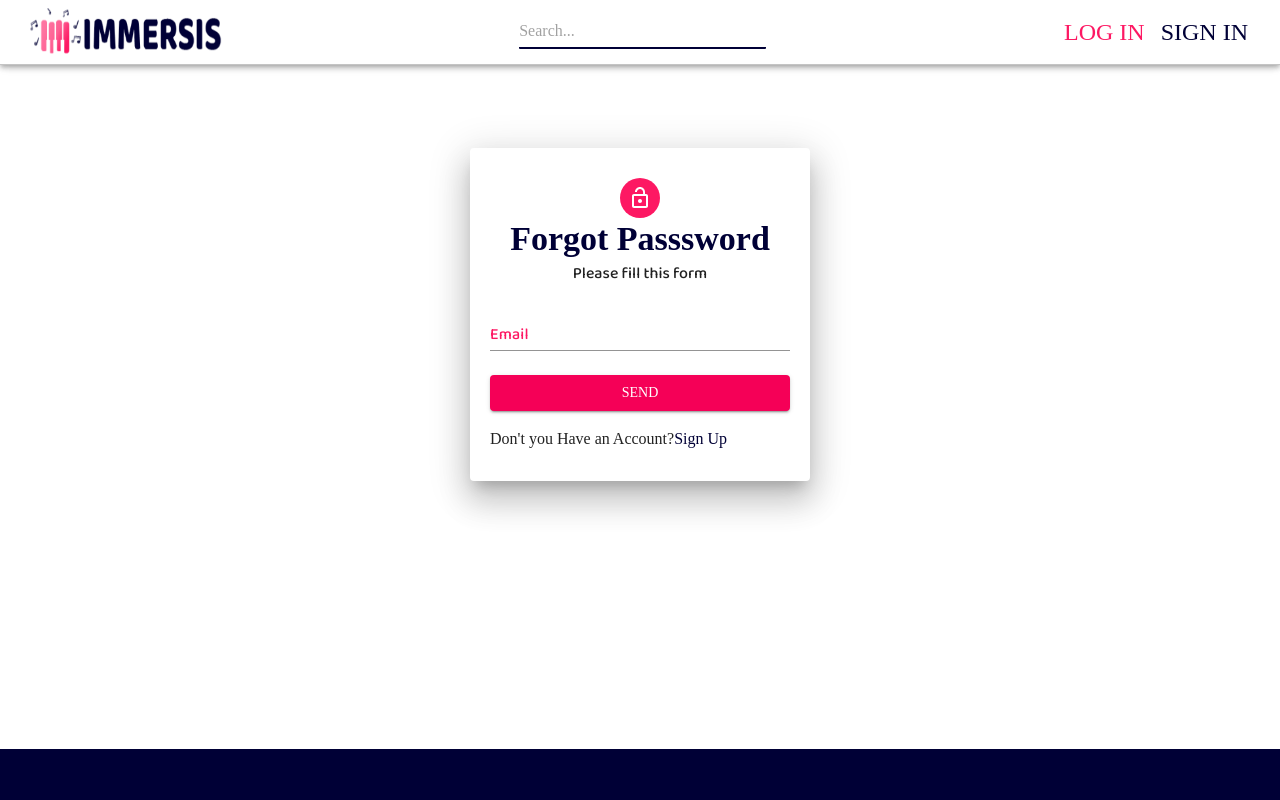
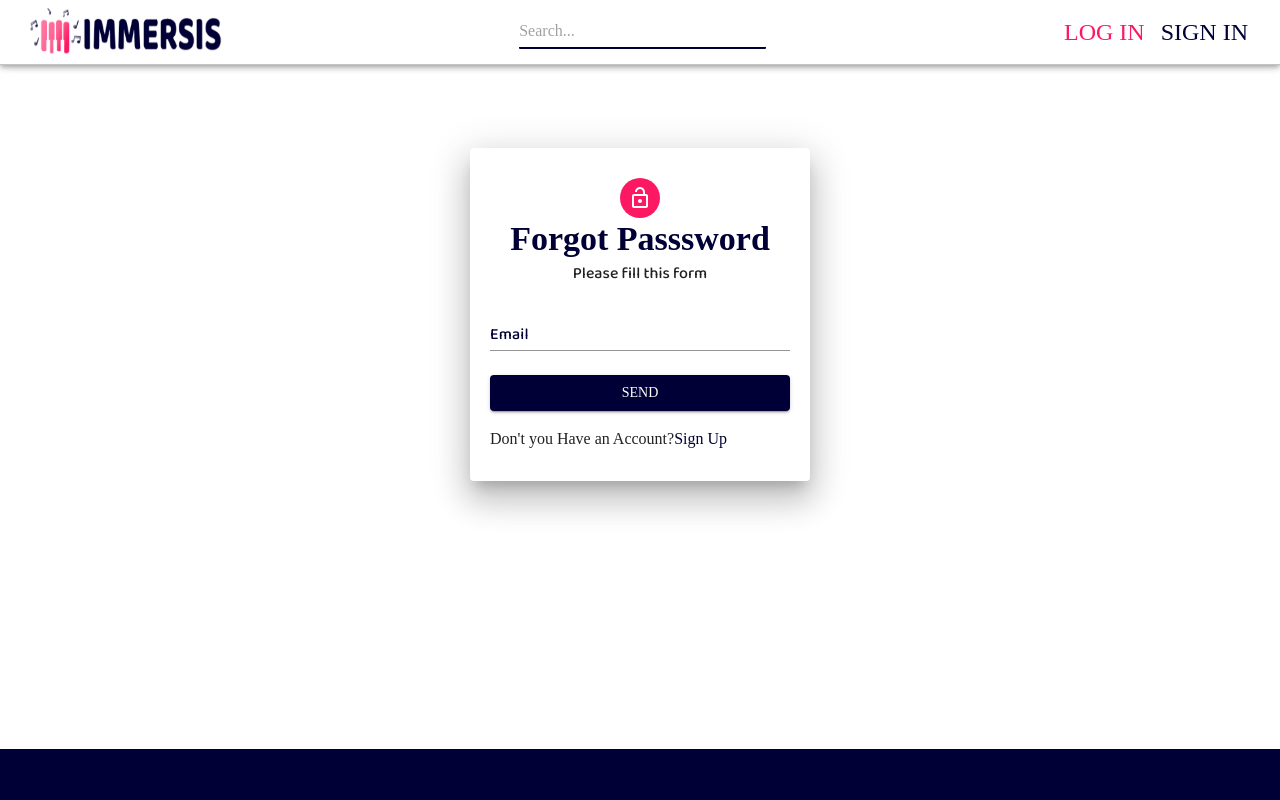
Before and after one commit to pesto-students/song-finder-frontend-f3-beta-2, a React (Create React App) app: page /forgotPassword in a window 1280 px wide. Shown: the top 800 px of the page. Built offline with nearby package versions, Linux system fonts and the light colour scheme; a web font is replaced by a local one.

Commit message:
Forgot Password [ Color chnage in button and textFeild ]

```diff
--- a/src/components/UI/ForgotPassword.js
+++ b/src/components/UI/ForgotPassword.js
@@ -11,10 +11,10 @@ import colors from '../../colors';
 const useStyles = makeStyles(() => ({
     inputRoot: {
         '& .MuiInput-underline:after': {
-            borderBottom: colors.borderSecondary.borderBottom
+            borderBottom: colors.border.borderBottom
         },
         '& .MuiInput-underline:hover:before': {
-            borderBottom: colors.borderSecondary.borderBottombefore
+            borderBottom: colors.border.borderBottombefore
         }
     },
     Paper: {
@@ -23,9 +23,12 @@ const useStyles = makeStyles(() => ({
         margin: '20px auto'
     },
     button: {
-        backgroundColor: colors.primaryColor.color,
-        color: '#fff',
-        margin: '1rem 0'
+        backgroundColor: colors.secondaryColor,
+        color: colors.whiteColor,
+        margin: '1rem 0',
+        '&:hover': {
+            backgroundColor: colors.background.hoverButtonColor
+        }
     },
     h4: {
         color: colors.h4.textColor,
@@ -77,7 +80,7 @@ function ForgotPassword() {
                                 }}
                                 InputLabelProps={{
                                     style: {
-                                        color: '#fd1863',
+                                        color: colors.secondaryColor,
                                         fontFamily: "'Baloo Da 2', cursive"
                                     }
                                 }}
```
